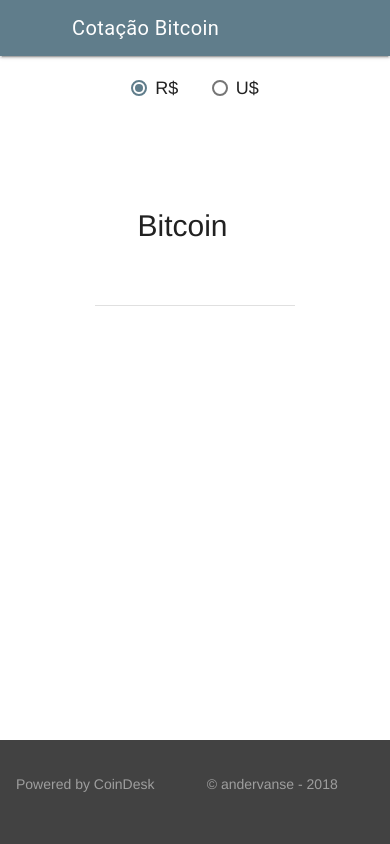
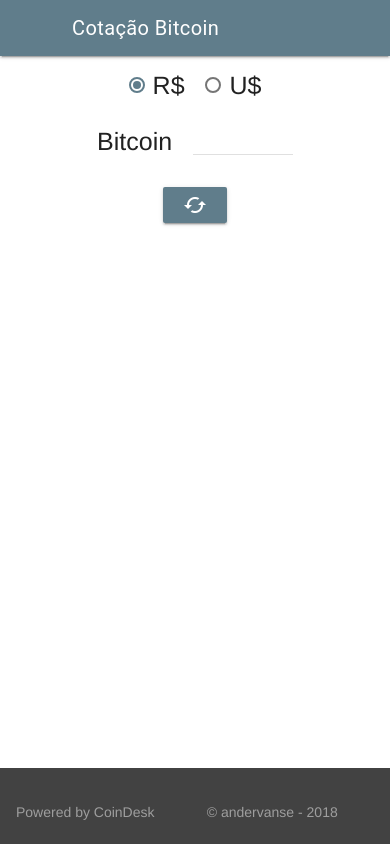
Before and after one commit to andervanse/bitcoin-conversor, a website: page public/index.html in a window 390 px wide. Drawn offline with Linux system fonts and the light colour scheme; no server answers.

Commit message:
adjustments

```diff
--- a/public/index.html
+++ b/public/index.html
@@ -36,19 +36,22 @@
                         <input type="radio" id="option-1" class="mdl-radio__button" name="options" value="BRL" checked>
                         <span class="mdl-radio__label">R$</span>
                     </label>
-                    &nbsp;&nbsp;
+                    &nbsp;
                     <label class="mdl-radio mdl-js-radio mdl-js-ripple-effect" for="option-2">
                         <input type="radio" id="option-2" class="mdl-radio__button" name="options" value="USD">
                         <span class="mdl-radio__label">U$</span>
                     </label>
                 </div>
                 <div class="center-content">
-
-                        Bitcoin &nbsp;&nbsp;
-                        <input class="center-content-input" id="bitcoinPrice" type="text" maxlength="5"
-                            pattern="-?[0-9]*(\.[0-9]+)?" />
+                        Bitcoin &nbsp;
+                        <input class="center-content-input" id="bitcoinPrice" type="text" maxlength="5" />
                 </div>
-                <div id="cards"></div>
+                <div class="center-content">
+                    <button id="btnRefresh" class="mdl-button mdl-js-button mdl-button--raised mdl-button--colored">
+                        <i class="material-icons">cached</i>
+                    </button>
+                </div>
+                <div id="cards" class="center-content"></div>
             </div>
         </main>
         <footer class="mdl-mini-footer">
--- a/public/src/css/app.css
+++ b/public/src/css/app.css
@@ -1,11 +1,10 @@
 
   .center-content {
-    top: auto;
     width: 650px;
-    height: 110px;
+    height: 100px;
     margin: auto;
-    padding: 10px;
-    margin-top: 10px;
+    padding: 12px;
+    margin-top: 5px;
     text-align: center;
     font-size: 74px;
   }
@@ -17,25 +16,31 @@
   }
   .center-content-input {
     font-size: 65px;
-    height: 70px;
-    width: 200px;
+    height: 60px;
+    width: 100px;
     border: none;
     border-bottom: 1px solid rgba(0,0,0,.12);
     background: 0 0;
   }
+  .mdl-mini-footer {
+    height: 12px;
+  }
 
   @media screen and (max-width:500px) {
     .center-content {
+      height: 28px;
       width: 80%;
-      font-size: 30px;
+      font-size: 25px;
     }
     .center-content .text-small {
-      font-size: 12px;
+      font-size: 15px;
     }
     .mdl-radio {
-      font-size: 18px;
+      font-size: 25px;
     }
     .center-content-input {
-      font-size: 40px;
+      font-size: 23px;
+      height: 25px;
+      width: 100px;
     }
   }
--- a/public/src/js/app.js
+++ b/public/src/js/app.js
@@ -20,9 +20,18 @@ window.addEventListener('load', function (event) {
         });
 
     document.getElementsByName('options').forEach(function (value, index, lst){
-        value.onclick = function(event) {
+        value.addEventListener('click', function(event) {
             UpdatePrice(event.path[0]);
-        }
+        });
+    });
+
+    document.getElementById('btnRefresh').addEventListener('click', function(event) {
+        document.getElementsByName('options').forEach(function (value, index, lst) {
+            if (value.checked) {
+                UpdatePrice(value);
+                console.log('update price', value.value);
+            }
+        });
     });
 
     var bitcoinPrice = document.getElementById('bitcoinPrice');
```
